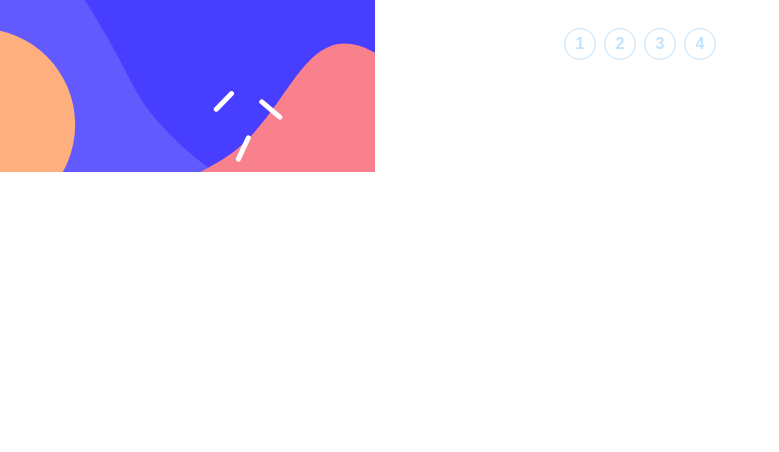
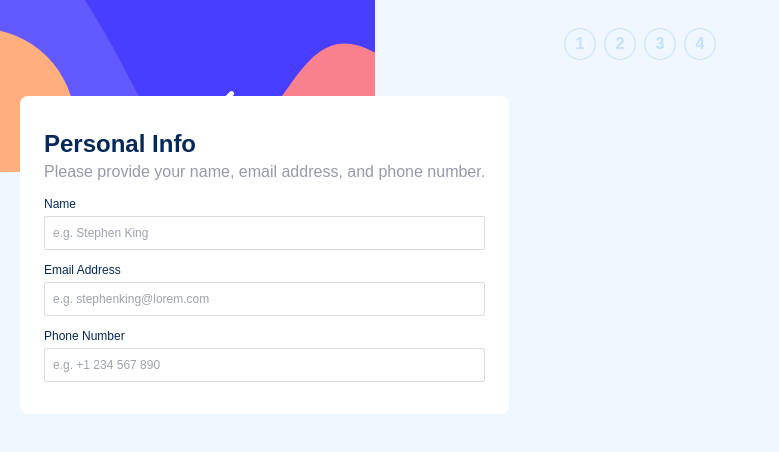
Before and after one commit to Gw3i/fm-multistep-form, an Angular app: page / in a window 1280 px wide. Shown: the top 452 px of the page, without its empty margins (0-779 px from the left). Built offline with nearby package versions, Linux system fonts and the light colour scheme.

Commit message:
Add first form step

```diff
--- a/src/app/app.component.html
+++ b/src/app/app.component.html
@@ -1,4 +1,4 @@
-<div class="relative">
+<div class="relative h-screen">
   <picture class="absolute -z-[1] top-0 left-0">
     <img
       src="assets/images/bg-sidebar-mobile.svg"
--- a/src/app/components/multistep-form/multistep-form.component.html
+++ b/src/app/components/multistep-form/multistep-form.component.html
@@ -1 +1,29 @@
 <app-stepper></app-stepper>
+<form class="absolute top-24 rounded-lg bg-neutral-white py-8 px-6 mx-5">
+  <div>
+    <h2 class="text-2xl font-bold">Personal Info</h2>
+    <p class="text-neutral-cool-gray">
+      Please provide your name, email address, and phone number.
+    </p>
+    <div class="flex flex-col gap-1 text-xs mt-3">
+      <label>Name </label>
+      <input
+        class="border text-neutral-light-gray p-2 rounded-sm"
+        type="text"
+        placeholder="e.g. Stephen King"
+      />
+      <label class="mt-2">Email Address </label>
+      <input
+        class="border text-neutral-light-gray p-2 rounded-sm"
+        type="email"
+        placeholder="e.g. stephenking@lorem.com"
+      />
+      <label class="mt-2">Phone Number </label>
+      <input
+        class="border text-neutral-light-gray p-2 rounded-sm"
+        type="number"
+        placeholder="e.g. +1 234 567 890"
+      />
+    </div>
+  </div>
+</form>
--- a/src/styles.scss
+++ b/src/styles.scss
@@ -10,7 +10,8 @@
 
 html {
   font-family: Ubuntu Regular, Arial, Helvetica, sans-serif;
-  color: #000;
+  color: hsl(213, 96%, 18%);
+  background-color: hsl(217, 100%, 97%);
 }
 
 body {
```
